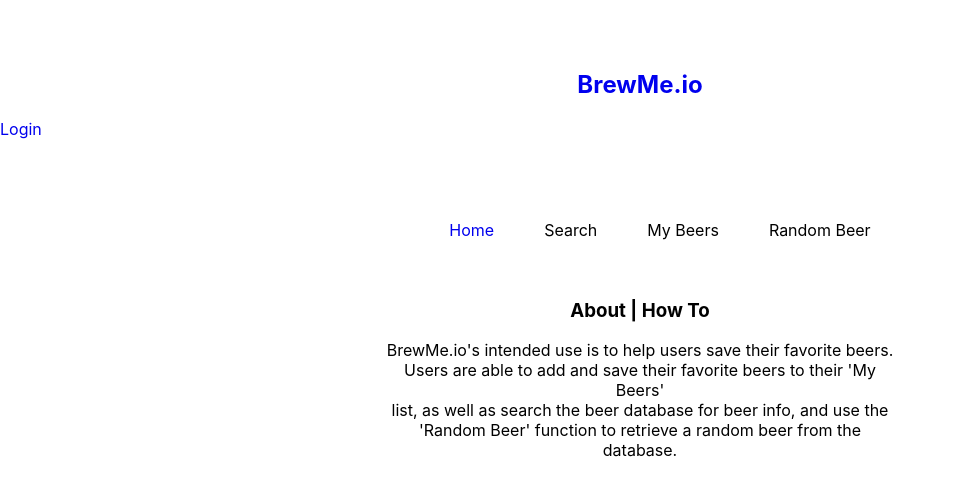
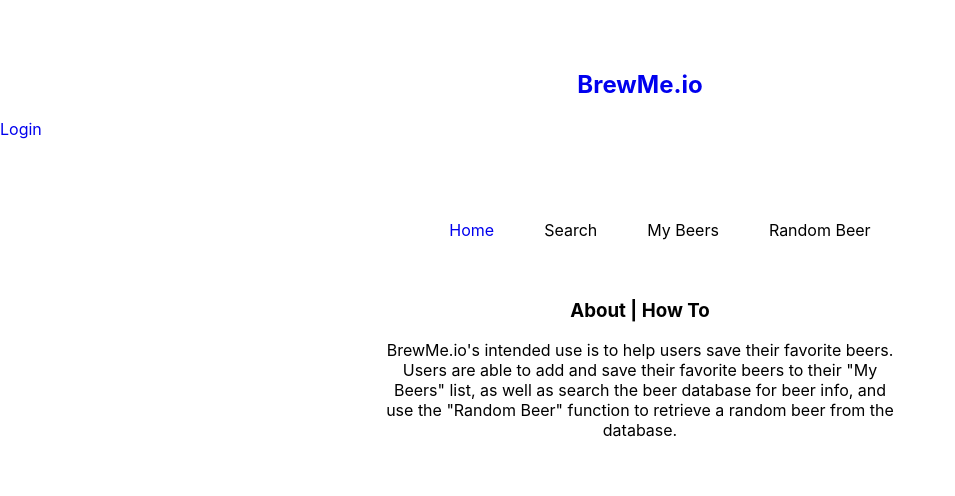
Before and after one commit to JozyL27/brewme-client, a React (Create React App) app: page / in a window 1280 px wide. Shown: the top 496 px of the page, without its empty margins (0-955 px from the left). Built offline with nearby package versions, Linux system fonts and the light colour scheme.

Commit message:
beer service added

```diff
--- a/src/components/LoginForm/LoginForm.js
+++ b/src/components/LoginForm/LoginForm.js
@@ -25,6 +25,7 @@ export default class LoginForm extends React.Component {
             password.value = ''
             TokenService.saveAuthToken(res.authToken)
             this.props.onLoginSuccess()
+            console.log(res)
         })
         .catch(res => {
             this.setState({ error: res.error })
--- a/src/components/about/about.js
+++ b/src/components/about/about.js
@@ -1,14 +1,17 @@
 import React from 'react'
 import './about.css'
 
-export default function About() {
+export default class About extends React.Component {
+
+    render() {
     return (
         <section className='about'>
         <h3>About | How To</h3>
-        <p>BrewMe.io's intended use is to help users save their favorite beers. <br />
-        Users are able to add and save their favorite beers to their 'My Beers' <br />
-        list, as well as search the beer database for beer info, and use the <br />
-        'Random Beer' function to retrieve a random beer from the database.</p>
+        <p>BrewMe.io's intended use is to help users save their favorite beers.
+        Users are able to add and save their favorite beers to their "My Beers"
+        list, as well as search the beer database for beer info, and use the
+        "Random Beer" function to retrieve a random beer from the database.</p>
         </section>
     )
+    }
 }
--- a/src/index.js
+++ b/src/index.js
@@ -5,7 +5,7 @@ import App from './App';
 import { BrowserRouter } from 'react-router-dom';
 
 ReactDOM.render(
-<BrowserRouter>
+<BrowserRouter forceRefresh={true}>
 <App />
 </BrowserRouter>
 , document.getElementById('root'));
--- a/src/routes/LoginPage.js
+++ b/src/routes/LoginPage.js
@@ -1,5 +1,6 @@
 import React from 'react'
 import LoginForm from '../components/LoginForm/LoginForm'
+
 
 
 export default class LoginPage extends React.Component {
```
Also changed, not shown: src/services/search-beer-service.js (added, +21 -0 lines).
